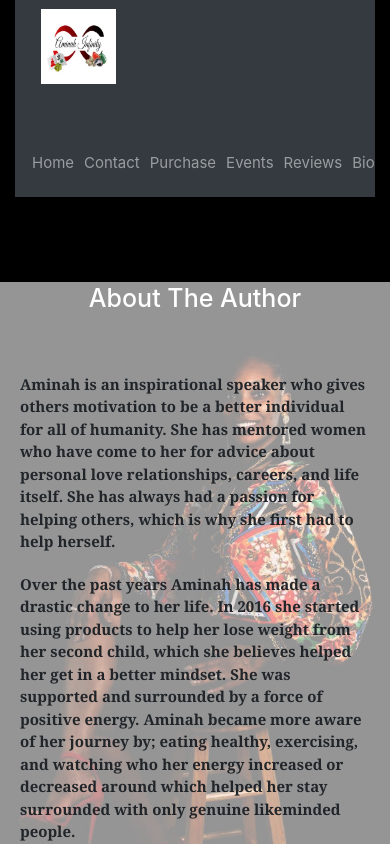
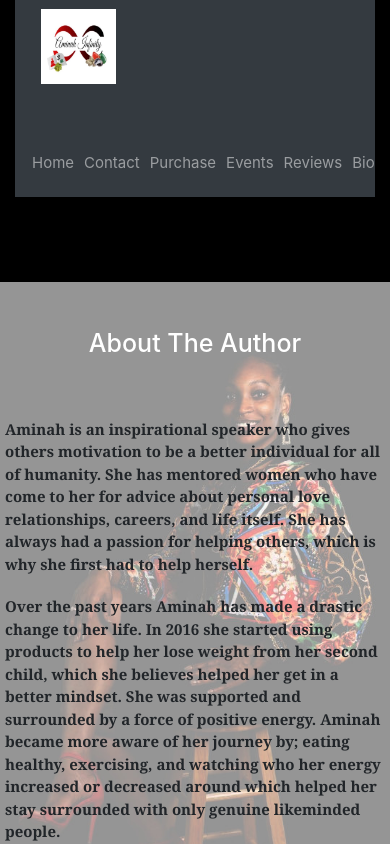
Before and after one commit to jjamaltwin/elementsofinfinity, a React (Create React App) app: page /bio in a window 390 px wide. Shown: the top 844 px of the page. Built offline with nearby package versions, Linux system fonts and the light colour scheme; a web font is replaced by a local one.

Commit message:
working on mobiledesign for bio

```diff
--- a/src/App.css
+++ b/src/App.css
@@ -574,7 +574,7 @@ input[type="submit"] {
 .bio p {
   margin-bottom: 2rem;
   font-size: 1.5rem;
-  padding: 0rem 2rem;
+  padding: 0rem .5rem;
 }
 
 .bio h1 {
```
